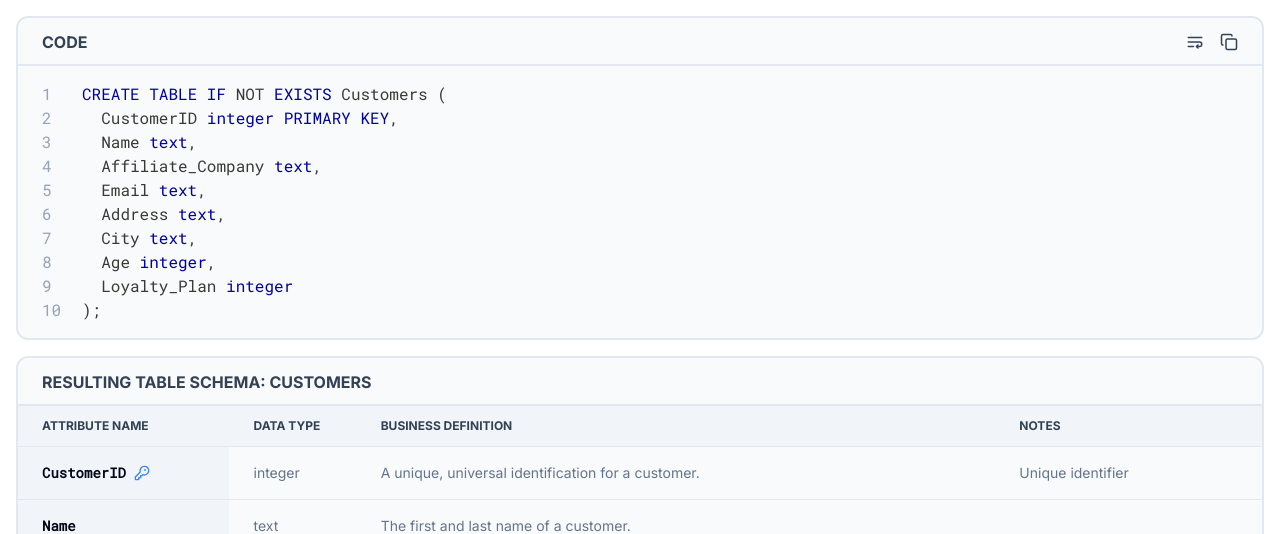
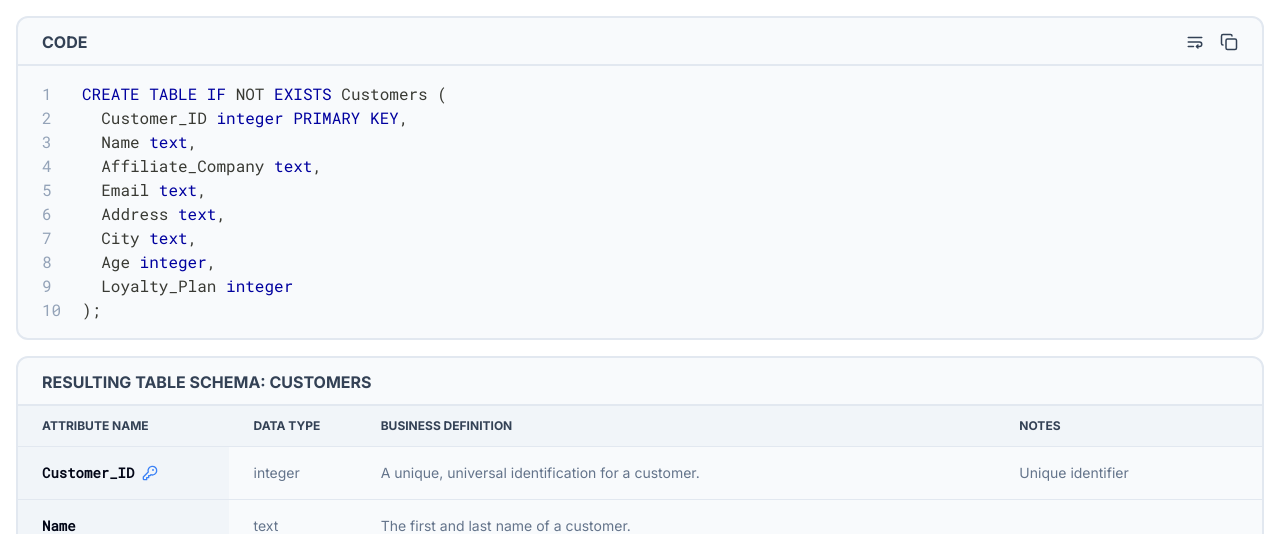
Before and after one commit to jaysella/block-comments, a Next.js app: page /databases/create-table in a window 1280 px wide. Shown: the top 534 px of the page. Built offline with nearby package versions, Linux system fonts and the light colour scheme.

Commit message:
Rename CustomerID -> Customer_ID

```diff
--- a/app/databases/create-table/data.tsx
+++ b/app/databases/create-table/data.tsx
@@ -4,7 +4,7 @@ import { cn } from "@/lib/utils";
 import { ReactNode } from "react";
 
 export const CODE = `CREATE TABLE IF NOT EXISTS Customers (
-  CustomerID integer PRIMARY KEY,
+  Customer_ID integer PRIMARY KEY,
   Name text,
   Affiliate_Company text,
   Email text,
@@ -41,7 +41,7 @@ export const CODE_EXPLANATIONS: Explanation[] = [
         This line defines a column for the <CodeSegment>Customers</CodeSegment>{" "}
         table:
         <ColumnDetails
-          name="CustomerID"
+          name="Customer_ID"
           type="integer"
           definition="A unique, universal identification for a customer."
           notes={
--- a/app/databases/create-table/page.tsx
+++ b/app/databases/create-table/page.tsx
@@ -57,7 +57,7 @@ export default function Page() {
                     className="px-6 py-4 font-mono font-bold text-slate-950 bg-slate-100 whitespace-nowrap dark:text-slate-50 dark:bg-slate-900"
                   >
                     <span className="flex flex-row items-center gap-2">
-                      CustomerID
+                      Customer_ID
                       <Tooltip>
                         <TooltipTrigger>
                           <KeyRoundIcon size={16} className="text-blue-500" />
--- a/app/databases/insert-rows/page.tsx
+++ b/app/databases/insert-rows/page.tsx
@@ -38,7 +38,7 @@ export default function Page() {
                 <tr className="text-xs uppercase border-b bg-slate-100 dark:bg-slate-900 text-slate-700 dark:text-slate-400 border-slate-200 dark:border-slate-800">
                   <th className="px-6 py-2">
                     <span className="flex flex-row items-center gap-2">
-                      CustomerID
+                      Customer_ID
                       <Tooltip>
                         <TooltipTrigger>
                           <KeyRoundIcon size={12} className="text-blue-500" />
```
